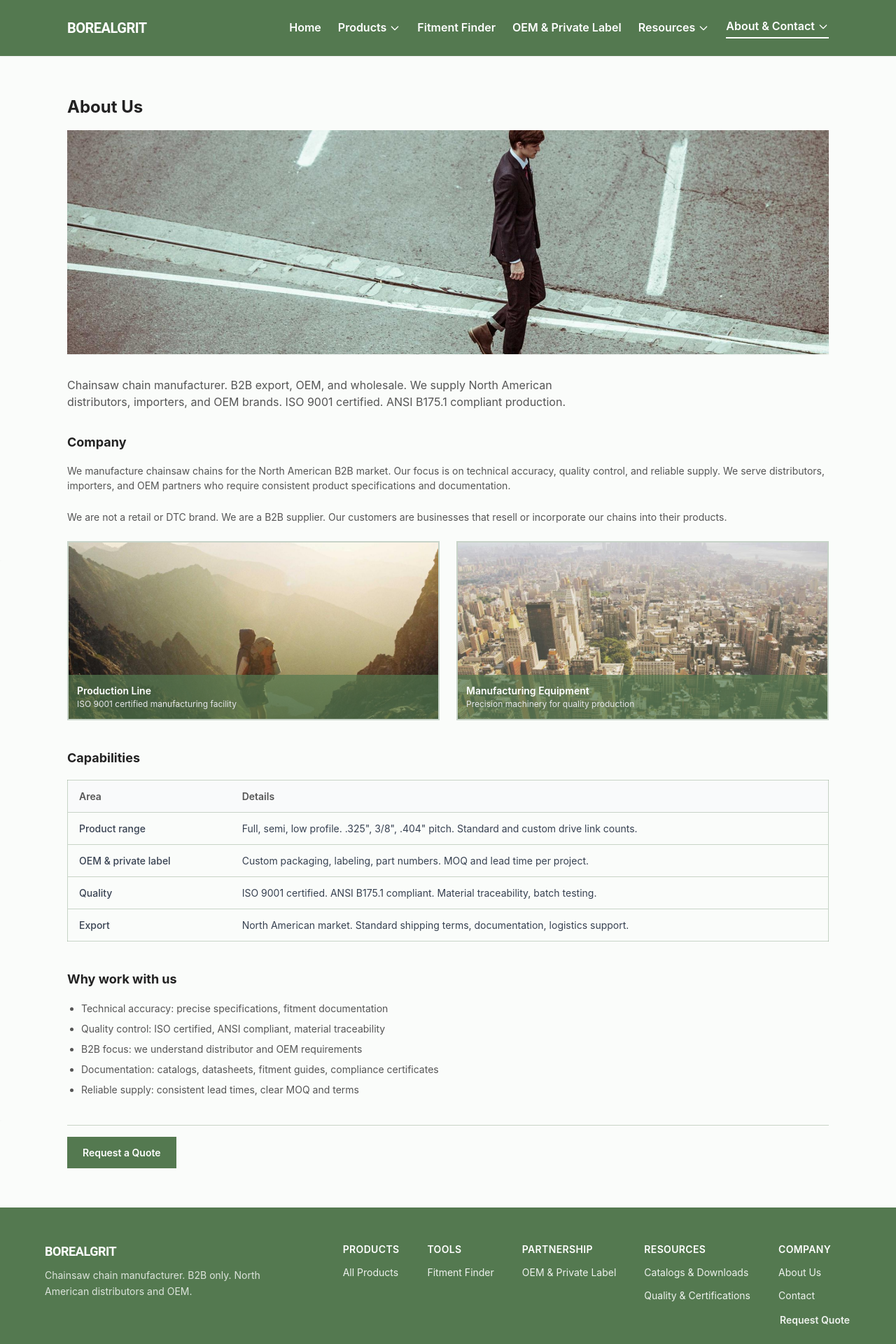
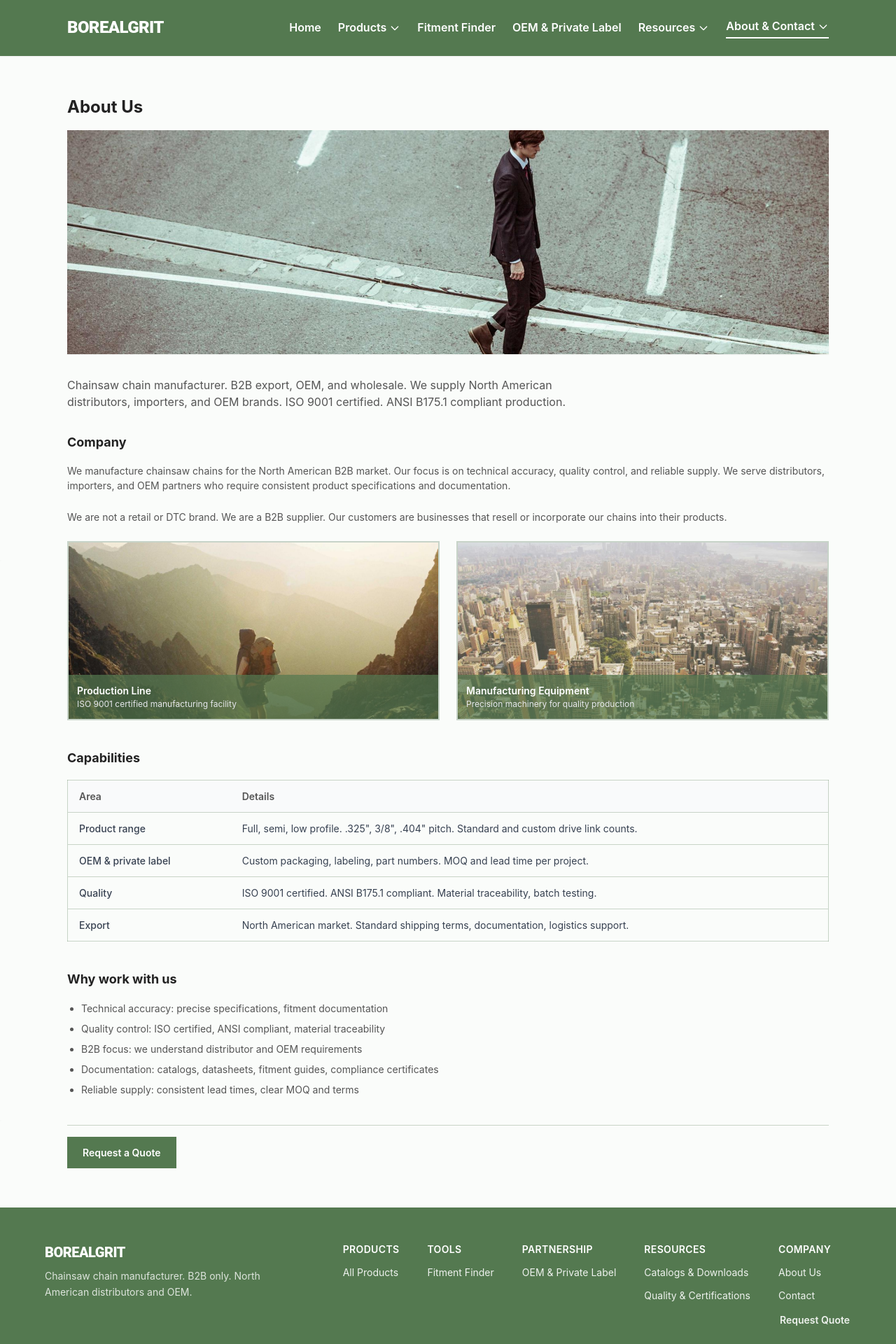
Before and after one commit to LoganOYoung/chainsaw-chain-supplier-borealgrit, a Next.js app: page /about in a window 1280 px wide. Shown: the top 1920 px of the page at 70% size. Built offline with nearby package versions, Linux system fonts and the light colour scheme.

Commit message:
Increase BOREALGRIT brand name size and weight: text-xl/2xl and font-extrabold for better visibility

```diff
--- a/components/Footer.tsx
+++ b/components/Footer.tsx
@@ -6,7 +6,7 @@ export default function Footer() {
       <div className="max-w-6xl mx-auto">
         <div className="flex flex-col md:flex-row justify-between gap-8">
           <div className="md:max-w-xs">
-            <span className="font-heading font-bold text-white text-lg uppercase tracking-tight block mb-2">BOREALGRIT</span>
+            <span className="font-heading font-extrabold text-white text-xl uppercase tracking-tight block mb-2">BOREALGRIT</span>
             <p className="text-sm text-white/80 leading-relaxed">Chainsaw chain manufacturer. B2B only. North American distributors and OEM.</p>
           </div>
           <div className="flex flex-wrap gap-8 md:gap-10">
--- a/components/Navigation.tsx
+++ b/components/Navigation.tsx
@@ -45,7 +45,7 @@ export default function Navigation() {
     <header className="bg-[#547950] sticky top-0 z-50 shadow-sm">
       <nav className="max-w-6xl mx-auto px-4 sm:px-6 lg:px-8">
         <div className="flex items-center justify-between h-20">
-          <Link href="/" className="font-heading font-bold text-white text-lg md:text-xl tracking-tight uppercase">
+          <Link href="/" className="font-heading font-extrabold text-white text-xl md:text-2xl tracking-tight uppercase">
             BOREALGRIT
           </Link>
           <ul className="hidden md:flex items-center gap-6 text-base font-semibold text-white">
```
